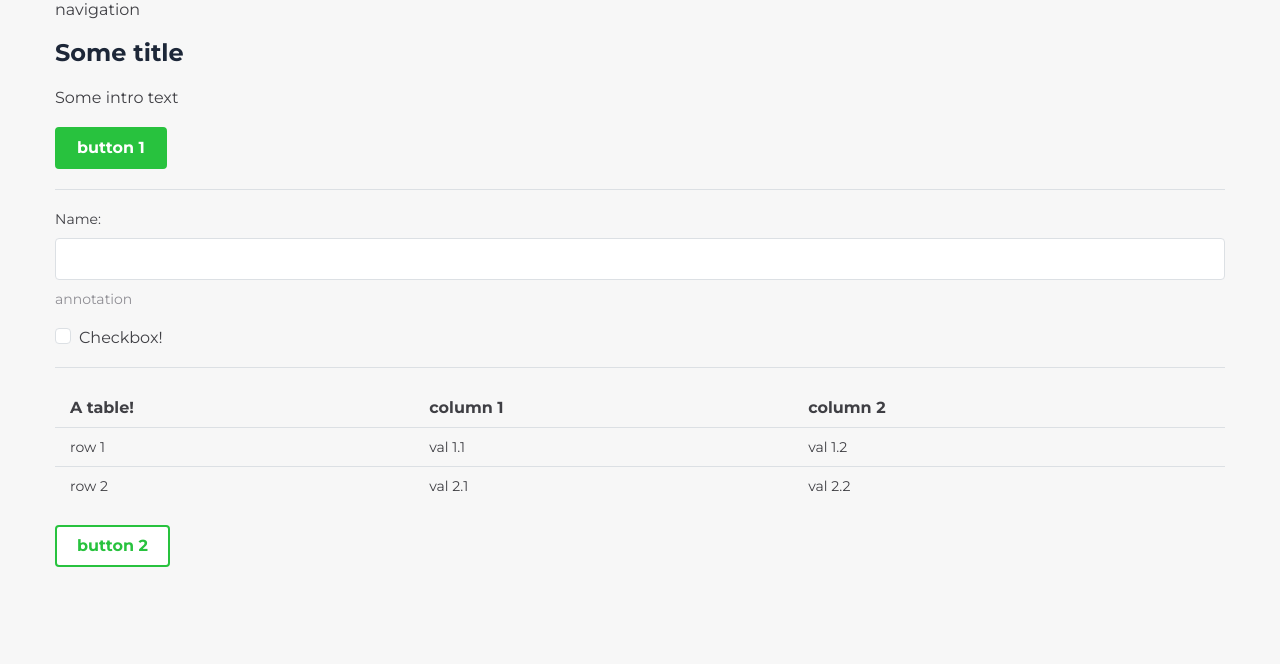
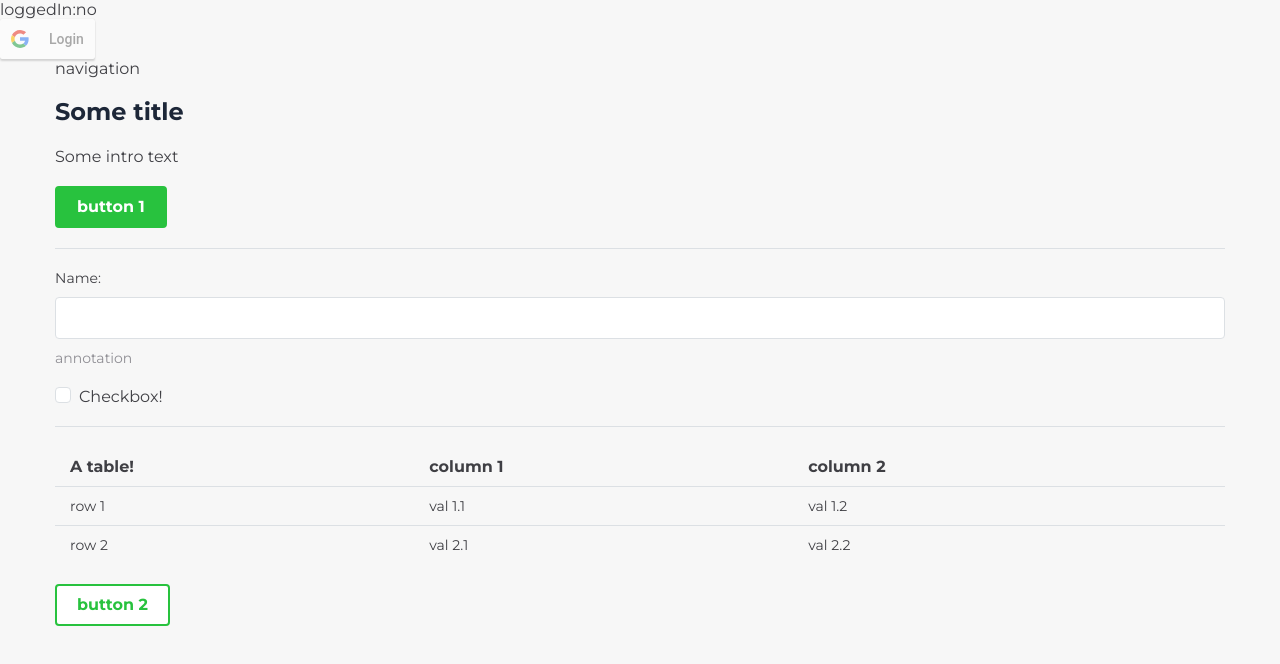
Before and after one commit to elpassion/el-estimations-front, a React (Create React App) app: page / in a window 1280 px wide. Shown: the top 664 px of the page. Built offline with nearby package versions, Linux system fonts and the light colour scheme.

Commit message:
Add google login

```diff
--- a/package.json
+++ b/package.json
@@ -3,11 +3,13 @@
   "version": "0.1.0",
   "private": true,
   "dependencies": {
+    "axios": "^0.18.0",
     "classnames": "^2.2.6",
     "node-sass": "^4.9.2",
     "prop-types": "^15.6.2",
     "react": "^16.4.1",
     "react-dom": "^16.4.1",
+    "react-google-login": "^3.2.1",
     "react-scripts": "1.1.4"
   },
   "scripts": {
--- a/src/components/App.jsx
+++ b/src/components/App.jsx
@@ -1,38 +1,117 @@
 import React, { Fragment } from 'react';
+import axios from 'axios';
+import { GoogleLogin, GoogleLogout } from 'react-google-login';
+
+import { UserContext, UserProvider } from '../contexts/UserContext';
 import Spinner from './Spinner';
 
-export default function App() {
+export default class App extends React.Component {
+  constructor() {
+    super();
+
+    this.client = axios.create({
+      baseURL: 'https://floating-anchorage-81205.herokuapp.com/api/v1',
+    });
+
+    this.requestApiToken = googleToken => this.client.post('/auth/google/', { access_token: googleToken });
+  }
+
+  render() {
     return (
       <Fragment>
+        <UserProvider requestApiToken={ this.requestApiToken }>
+          <UserContext.Consumer>
+            { ({ state, logOut, logIn }) => {
+              const { loggedIn, key } = state;
+
+              const onSuccess = (response) => {
+                logIn(response.accessToken);
+              };
+
+              const onError = (res) => {
+                // eslint-disable-next-line no-console
+                console.log('e', 'Something went wrong!', res);
+              };
+
+              return (
+                <Fragment>
+                  <p>
+                    loggedIn:
+                    { loggedIn ? 'yes' : 'no' }
+                  </p>
+                  { loggedIn && (
+                    <p>
+                      key:
+                      { key }
+                    </p>
+                  ) }
+
+                  { !loggedIn && (
+                    <GoogleLogin
+                      clientId="120875519990-n15kj23ggiumtm8fq3eofgbkep6cc0bk.apps.googleusercontent.com"
+                      hostedDomain="elpassion.pl"
+                      buttonText="Login"
+                      onSuccess={ onSuccess }
+                      onFailure={ onError }
+                    />
+                  ) }
+
+                  { loggedIn && (
+                    <GoogleLogout
+                      buttonText="Logout"
+                      onLogoutSuccess={ logOut }
+                    />
+                  ) }
+                </Fragment>
+              );
+            } }
+          </UserContext.Consumer>
+        </UserProvider>
+
         <header>
-        <div className="container">navigation</div>
+          <div className="container">
+            navigation
+          </div>
         </header>
 
         <main className="container container--full-height">
+
           <section className="segment">
-          <h1>Some title</h1>
+            <h1>
+              Some title
+            </h1>
 
-          <p>Some intro text</p>
+            <p>
+              Some intro text
+            </p>
 
             <div>
-            <a href="/" className="button button--spaced">button 1</a>
+              <a href="/" className="button button--spaced">
+                button 1
+              </a>
             </div>
           </section>
 
           <section className="segment">
             <form>
               <div className="field">
-              <label className="field__label" htmlFor="name">Name:</label>
+                <label className="field__label" htmlFor="name">
+                  Name:
+                </label>
 
                 <input className="field__input" type="text" id="name" name="name" />
 
-              <span className="field__annotation">annotation</span>
+                <span className="field__annotation">
+                  annotation
+                </span>
               </div>
 
               <div className="field">
                 <input type="checkbox" id="checkbox" name="checkbox" />
 
-              <label className="field__checkbox-label" htmlFor="checkbox">Checkbox!</label>
+                <label className="field__checkbox-label" htmlFor="checkbox">
+                  Checkbox!
+                </label>
               </div>
             </form>
           </section>
@@ -41,34 +120,54 @@ export default function App() {
             <table>
               <thead>
                 <tr>
-                <th>A table!</th>
+                  <th>
+                    A table!
+                  </th>
 
-                <th>column 1</th>
+                  <th>
+                    column 1
+                  </th>
 
-                <th>column 2</th>
+                  <th>
+                    column 2
+                  </th>
                 </tr>
               </thead>
 
               <tbody>
                 <tr>
-                <td>row 1</td>
+                  <td>
+                    row 1
+                  </td>
 
-                <td>val 1.1</td>
+                  <td>
+                    val 1.1
+                  </td>
 
-                <td>val 1.2</td>
+                  <td>
+                    val 1.2
+                  </td>
                 </tr>
 
                 <tr>
-                <td>row 2</td>
+                  <td>
+                    row 2
+                  </td>
 
-                <td>val 2.1</td>
+                  <td>
+                    val 2.1
+                  </td>
 
-                <td>val 2.2</td>
+                  <td>
+                    val 2.2
+                  </td>
                 </tr>
               </tbody>
             </table>
 
-          <a href="/" className="button button--secondary button--spaced">button 2</a>
+            <a href="/" className="button button--secondary button--spaced">
+              button 2
+            </a>
           </section>
         </main>
 
@@ -76,3 +175,4 @@ export default function App() {
       </Fragment>
     );
   }
+}
--- /dev/null
+++ b/src/contexts/UserContext.jsx
@@ -0,0 +1,63 @@
+import React from 'react';
+import { func, oneOfType, array, node } from 'prop-types';
+import { API_KEY_LABEL } from '../helpers/constants';
+
+/* eslint-disable react/no-unused-state */
+
+export const UserContext = React.createContext({});
+
+export class UserProvider extends React.Component {
+  static propTypes = {
+    requestApiToken: func.isRequired,
+    children: oneOfType([array, node]),
+  };
+
+  static defaultProps = {
+    children: null,
+  };
+
+  state = {
+    loggedIn: false,
+    key: '',
+  };
+
+  componentDidMount() {
+    const existingKey = window.localStorage.getItem(API_KEY_LABEL);
+
+    if (existingKey) {
+      this.setLoggedIn(existingKey);
+    }
+  }
+
+  setLoggedIn = (key) => {
+    this.setState({ loggedIn: true, key });
+    window.localStorage.setItem(API_KEY_LABEL, key);
+  };
+
+  removeLoggedIn = () => {
+    this.setState({ loggedIn: false, key: '' });
+    window.localStorage.removeItem(API_KEY_LABEL);
+  };
+
+  logIn = (accessToken) => {
+    const { requestApiToken } = this.props;
+    requestApiToken(accessToken)
+      .then(({ data: { key } }) => this.setLoggedIn(key));
+  };
+
+  render() {
+    const { children } = this.props;
+
+    return (
+      <UserContext.Provider
+        value={ {
+          state: this.state,
+          logOut: this.removeLoggedIn,
+          logIn: this.logIn,
+        } }
+      >
+        { children }
+      </UserContext.Provider>
+    );
+  }
+}
--- /dev/null
+++ b/src/helpers/constants.js
@@ -0,0 +1,2 @@
+// eslint-disable-next-line import/prefer-default-export
+export const API_KEY_LABEL = 'apiKey';
```
Also changed, not shown: 1 other file (tests, documents, lock files or other folders). Lines whose indentation alone changed are shown as unchanged.
